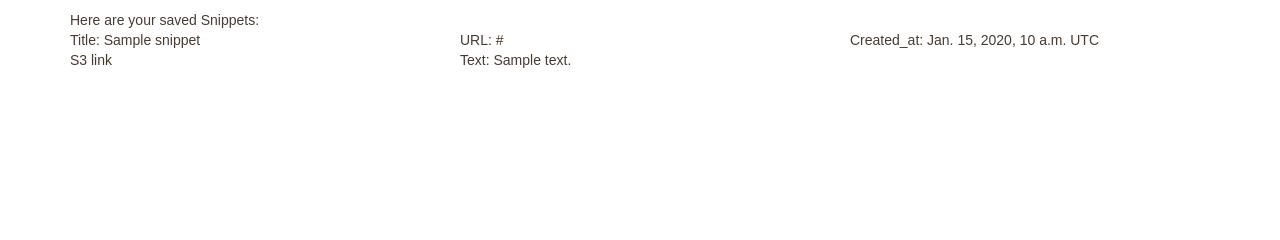
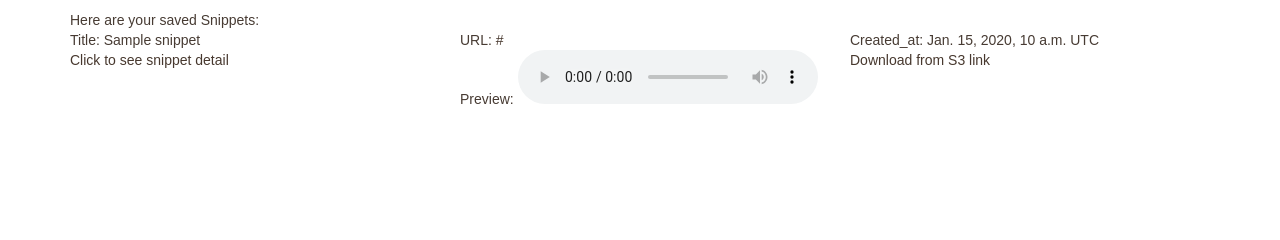
Before and after one commit to scottstanie/heartext, a Django app: template heartext/templates/heartext/profile.html in a window 1280 px wide. Shown: the part 125-365 px from the top of the page. Run offline with Django 3.2, Linux system fonts and the light colour scheme; the template is opened without the code that fills it: most values are stand-ins (such as "Sample title", 1, 10 or a date in 2020); some libraries are stand-ins or nearby versions; some web fonts are replaced.

Commit message:
add audio previews, close #10

```diff
--- a/heartext/templates/heartext/playlist_detail.html
+++ b/heartext/templates/heartext/playlist_detail.html
@@ -40,6 +40,12 @@
         <div class="col-sm-4 col-md-3">
           <div class="snippet">
             <a href="{% url 'snippet-detail' i.uuid %}"><p><span class="glyphicon glyphicon-plus" aria-hidden="true"></span>{{ i }}</p></a>
+            <p>Preview:
+              <audio controls>
+                <source src="{{i.s3_url}}" type="audio/mpeg">
+              Your browser does not support the audio element.
+              </audio>
+            </p>
           </div>
         </div>
       {% endfor %}
--- a/heartext/templates/heartext/profile.html
+++ b/heartext/templates/heartext/profile.html
@@ -16,8 +16,16 @@
       </div>
     {% endif %}
     <div class="col-lg-4">Created_at: {{snippet.created_at}} UTC</div>
-    <div class="col-lg-4"><a href="{{snippet.s3_url}}">S3 link</a></div>
-    <div class="col-lg-4">Text: {{snippet.text}}</div>
+    <a href="{% url 'snippet-detail' snippet.uuid %}"><div class="col-lg-4">Click to see snippet detail</div></a>
+    <div class="col-lg-4">Preview:
+      <audio controls>
+        <source src="{{snippet.s3_url}}" type="audio/mpeg">
+      Your browser does not support the audio element.
+      </audio>
+    </div>
+    <div class="col-lg-4"><a href="{{snippet.s3_url}}">Download from S3 link</a></div>
+    <br>
+    <!-- <div class="col-lg-4">Text: {{snippet.text}}</div> -->
   </div><!-- /.row -->
   <br>
   {% endfor %}
--- a/heartext/templates/heartext/snippet_detail.html
+++ b/heartext/templates/heartext/snippet_detail.html
@@ -20,6 +20,12 @@
       <h4>Description:</h4>
       <p>{{object.description | linebreaks }}<p>
       <p>Source url: {{object.source_url }}<p>
+      <p>Preview:
+        <audio controls>
+          <source src="{{object.s3_url}}" type="audio/mpeg">
+        Your browser does not support the audio element.
+        </audio>
+      </p>
       <!-- <div class="tag thumbs">
         {% for t in object.tags.all %}
           <div class="col-md-2">
```
